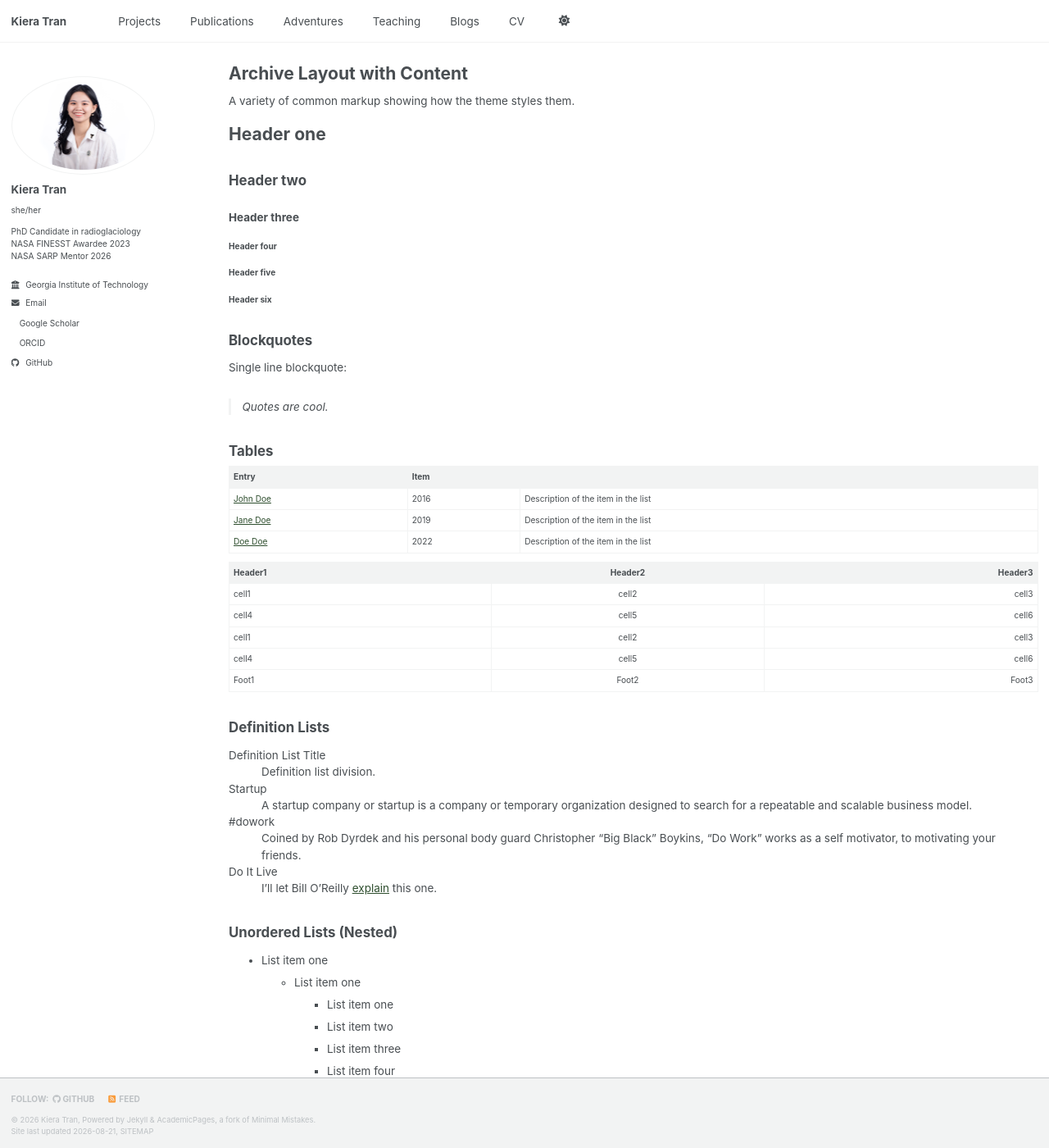
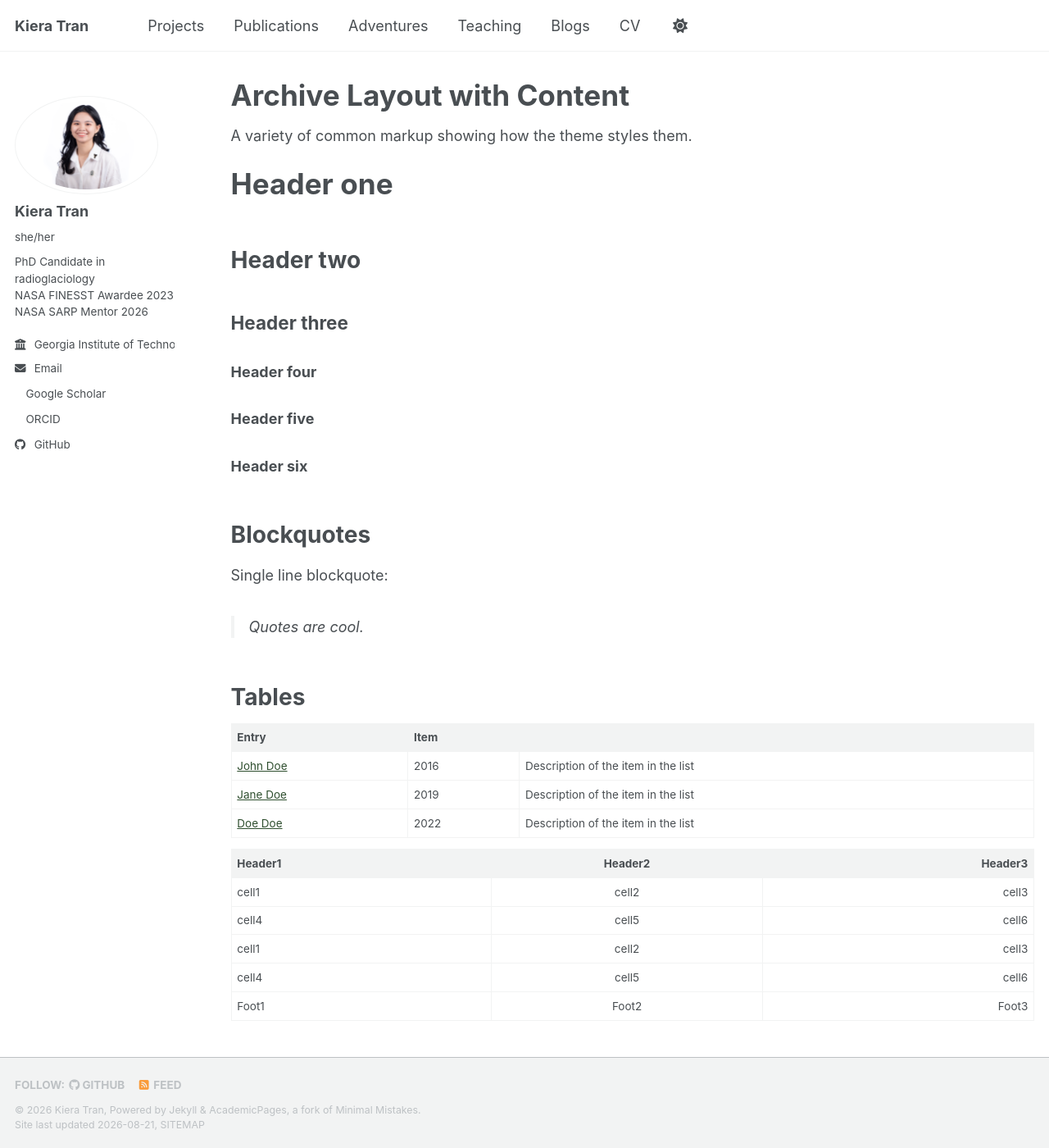
Before and after one commit to kieratran/kieratran.github.io, a Jekyll site: the page built from _pages/archive-layout-with-content.md, in a window 1280 px wide and 1400 px high. Shown: the whole window at 82% size. Built offline with Jekyll 4.4.1, drawn with Linux system fonts in a browser that asks for light colours; a style sheet for code colours, icons or effects is not loaded.

Commit message:
Update _base.scss

```diff
--- a/_sass/layout/_base.scss
+++ b/_sass/layout/_base.scss
@@ -13,7 +13,7 @@ body {
   /* Set via _themes.scss */
   color: var(--global-text-color);
   background-color: var(--global-bg-color);
-  font-size: $type-size-6;
+  font-size: $type-size-5;
   margin: 0;
   padding: $masthead-height 0 0;
   padding-bottom: 9em;
@@ -35,31 +35,31 @@ h1, h2, h3, h4, h5, h6 {
 
 h1 {
   margin-top: 0;
+  font-size: $type-size-2;
+}
+
+h2 {
   font-size: $type-size-3;
 }
 
-h2 {
+h3 {
   font-size: $type-size-4;
 }
 
-h3 {
+h4 {
   font-size: $type-size-5;
 }
 
-h4 {
-  font-size: $type-size-6;
-}
-
 h5 {
-  font-size: $type-size-6;
+  font-size: $type-size-5;
 }
 
 h6 {
-  font-size: $type-size-6;
+  font-size: $type-size-5;
 }
 
 small, .small {
-  font-size: $type-size-6;
+  font-size: $type-size-4;
 }
 
 p {
```
